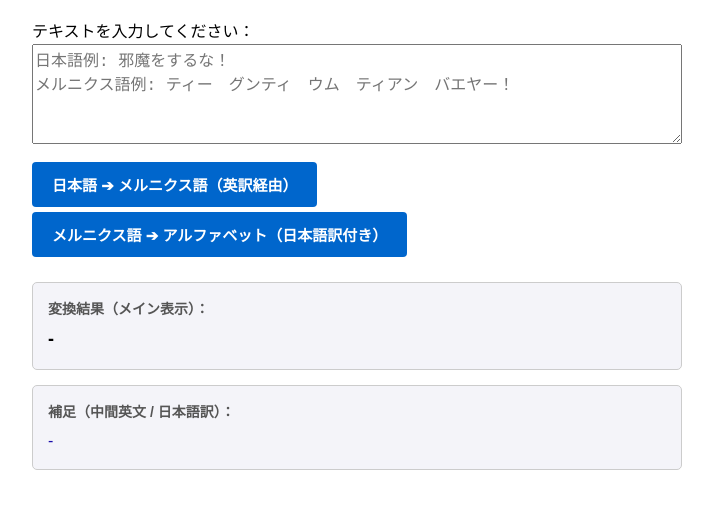
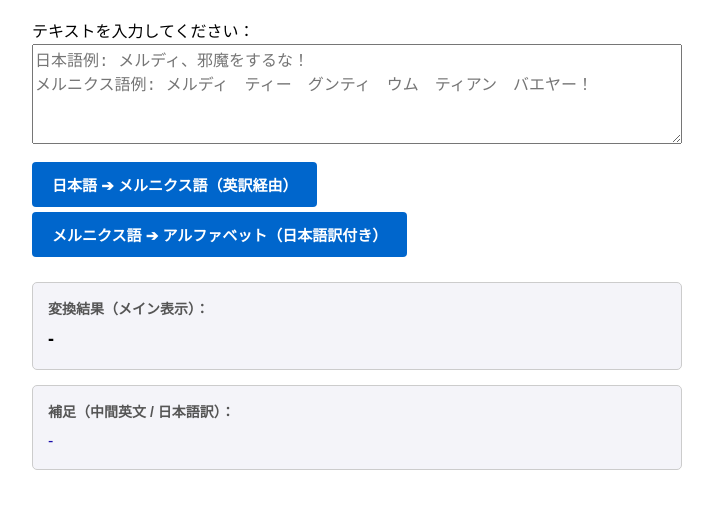
Before and after one commit to kotatutomikan001-cpu/melnics-translator, a plain HTML site: page index.html in a window 1280 px wide. Shown: the part 94-602 px from the top of the page, without its empty margins (283-996 px from the left). Drawn offline with Linux system fonts and the light colour scheme.

Commit message:
Update index.html

```diff
--- a/index.html
+++ b/index.html
@@ -20,7 +20,7 @@
   <h1>メルニクス語 相互翻訳ツール</h1>
 
   <label for="inputText">テキストを入力してください：</label>
-  <textarea id="inputText" placeholder="日本語例: 邪魔をするな！&#10;メルニクス語例: ティー　グンティ　ウム　ティアン　バエヤー！"></textarea>
+  <textarea id="inputText" placeholder="日本語例: メルディ、邪魔をするな！&#10;メルニクス語例: メルディ　ティー　グンティ　ウム　ティアン　バエヤー！"></textarea>
 
   <div class="btn-group">
     <button onclick="encodeFromJapanese()">日本語 ➔ メルニクス語（英訳経由）</button>
@@ -38,7 +38,7 @@
   </div>
 
   <script>
-    // 固有名詞リスト（そのまま保持する単語）
+    // 固有名詞リスト（英訳せずそのまま保持する単語）
     const specialProperNouns = [
       'メルディ',
       'ヒアデス',
@@ -223,7 +223,7 @@
       document.getElementById("subText").innerText = "英文を取得中...";
 
       try {
-        // 固有名詞の保護処理
+        // 1. 固有名詞の保護処理（翻訳前にプレースホルダーに置換）
         let processText = rawInput;
         const placeholders = [];
         specialProperNouns.forEach((noun, idx) => {
@@ -234,22 +234,22 @@
           }
         });
 
-        // 翻訳API実行（日本語 -> 英語）
+        // 2. 翻訳API実行（日本語 -> 英語）
         const response = await fetch(`https://api.mymemory.translated.net/get?q=${encodeURIComponent(processText)}&langpair=ja|en`);
         const data = await response.json();
 
         if (data && data.responseData && data.responseData.translatedText) {
           let englishText = data.responseData.translatedText;
 
-          // プレースホルダーを元の日本語固有名詞に戻す
+          // 3. プレースホルダーを元の日本語固有名詞に復元
           placeholders.forEach(({ ph, noun }) => {
             englishText = englishText.split(ph).join(noun);
           });
 
-          // 短縮形（Don't, I'm等）を「Do not」「I am」等の完全形に展開
+          // 4. 短縮形（Don't, I'm等）を「Do not」「I am」等の完全形に展開
           englishText = expandContractions(englishText);
 
-          // 英語をメルニクス語に変換
+          // 5. 英語をメルニクス語に変換（固有名詞はそのままカタカナで通過）
           const melnicsResult = convertEnglishToMelnics(englishText);
 
           document.getElementById("outputText").innerText = melnicsResult;
```
